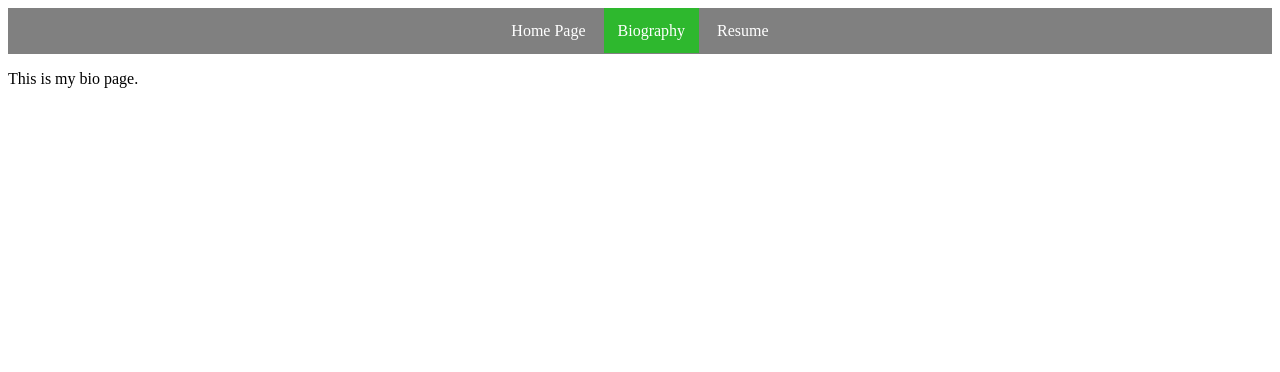
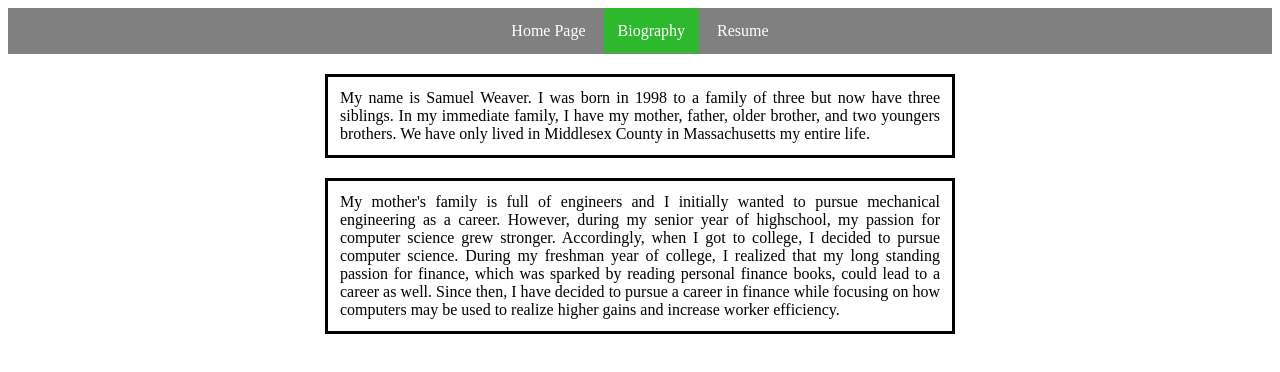
Before and after one commit to MisterWeaver/sweave05.github.io, a plain HTML site: page bio.html in a window 1280 px wide. Drawn offline with Linux system fonts and the light colour scheme.

Commit message:
Home and Bio Page Complete

```diff
--- a/bio.html
+++ b/bio.html
@@ -16,7 +16,20 @@
 	<li><a href="./resume.html">Resume</a></li>
       </ul>
     </div>
-
-    <P>This is my bio page.</P>
+    <p class="box">
+      My name is Samuel Weaver. I was born in 1998 to a family of
+      three but now have three siblings. In my immediate family, I have my mother, father, older
+      brother, and two youngers brothers. We have only lived in Middlesex County in Massachusetts
+      my entire life.
+    </p>
+    <p class="box">
+      My mother's family is full of engineers and I initially wanted to pursue mechanical
+      engineering as a career. However, during my senior year of highschool, my passion for computer
+      science grew stronger. Accordingly, when I got to college, I decided to pursue computer
+      science. During my freshman year of college, I realized that my long standing passion for
+      finance, which was sparked by reading personal finance books, could lead to a career as well.
+      Since then, I have decided to pursue a career in finance while focusing on how computers may
+      be used to realize higher gains and increase worker efficiency.
+    </p>
   </BODY>
 </HTML>
--- a/style.css
+++ b/style.css
@@ -1,11 +1,20 @@
 /* COMMENT */
+
+p.box{
+    padding: 12px;
+    text-align: justify;
+
+    margin: 20px auto 20px auto;
+
+    max-width: 600px;
+    border: 3px;
+    border-style: solid;
+    border-color: #000000;
+}
 
 #center img {
     display: block;
-    margin-left: auto;
-    margin-right: auto;
-    margin-top: 20px;
-    margin-bottom: 20px;
+    margin: 20px auto 20px auto;
 }
 
 #center p {
```
